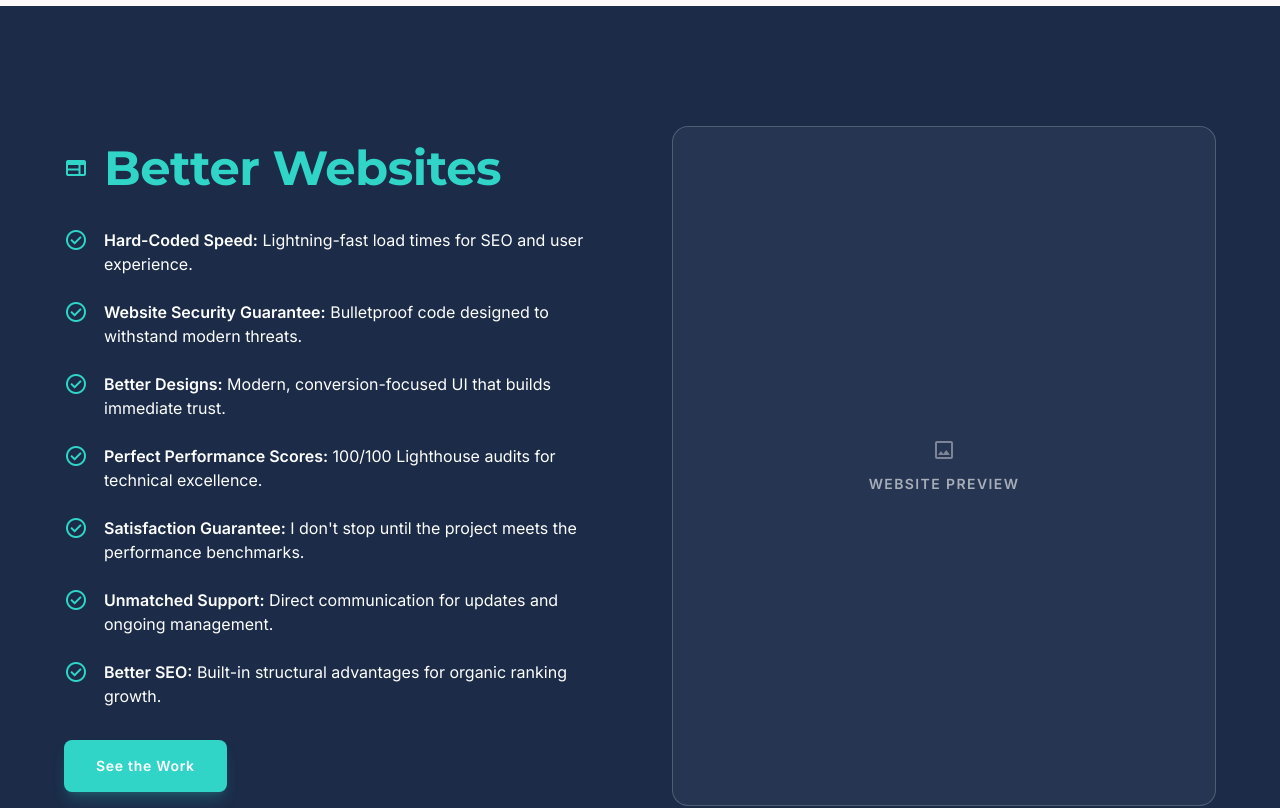
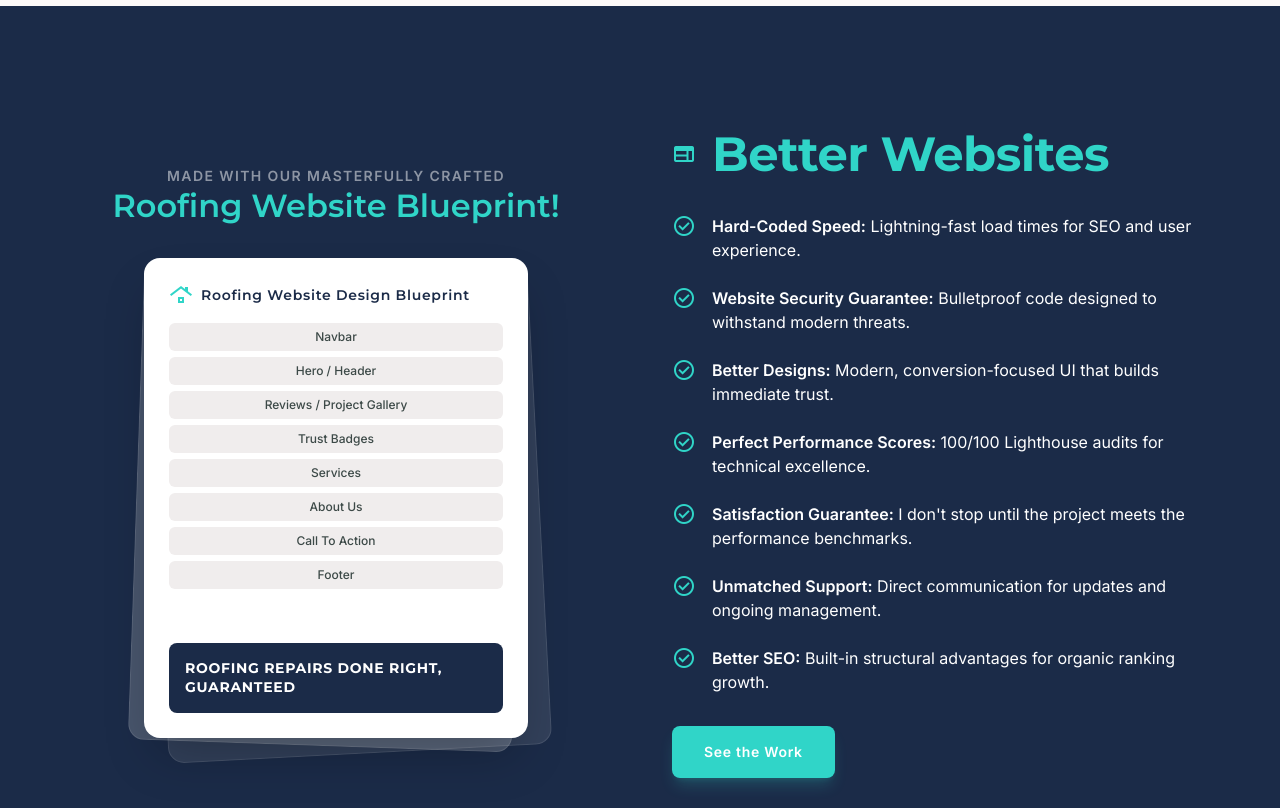
Before and after one commit to Daraphista/angelomendozaworks-site, a Next.js app: page / in a window 1280 px wide. Shown: the part 2780-3588 px from the top of the page. Built offline with nearby package versions, Linux system fonts and the light colour scheme.

Commit message:
feat(homepage): rotate blueprint preview cards in website showcase
Replace the static image placeholder with a stacked-card mockup that
cycles through Law/Roofing/Painting blueprint examples and headline.

```diff
--- a/src/app/globals.css
+++ b/src/app/globals.css
@@ -91,6 +91,21 @@
   border-radius: 9999px;
 }
 
+@keyframes blueprint-fade {
+  from {
+    opacity: 0;
+    transform: translateY(8px);
+  }
+  to {
+    opacity: 1;
+    transform: translateY(0);
+  }
+}
+
+.blueprint-fade {
+  animation: blueprint-fade 0.6s ease both;
+}
+
 .bento-card:hover {
   box-shadow:
     0 20px 25px -5px rgba(0, 0, 0, 0.1),
--- /dev/null
+++ b/src/components/BlueprintShowcase.tsx
@@ -0,0 +1,69 @@
+"use client";
+
+import { useEffect, useState } from "react";
+import { BLUEPRINTS } from "@/data/blueprints";
+
+export default function BlueprintShowcase() {
+  const [index, setIndex] = useState(0);
+
+  useEffect(() => {
+    const id = setInterval(() => {
+      setIndex((current) => (current + 1) % BLUEPRINTS.length);
+    }, 3500);
+    return () => clearInterval(id);
+  }, []);
+
+  const blueprint = BLUEPRINTS[index];
+
+  return (
+    <div className="flex flex-col items-center gap-8 text-center">
+      <div>
+        <p className="font-label-bold text-label-bold uppercase tracking-widest text-white/50">
+          Made with Our Masterfully Crafted
+        </p>
+        <h3
+          key={index}
+          className="blueprint-fade font-headline text-headline-md text-primary"
+        >
+          {blueprint.industry} Website Blueprint!
+        </h3>
+      </div>
+
+      <div className="relative w-full max-w-sm aspect-[4/5]">
+        <div className="absolute inset-0 translate-x-3 translate-y-4 -rotate-3 rounded-2xl bg-white/10 border border-white/10" />
+        <div className="absolute inset-0 -translate-x-2 translate-y-2 rotate-2 rounded-2xl bg-white/20 border border-white/10" />
+
+        <div
+          key={index}
+          className="blueprint-fade absolute inset-0 flex flex-col gap-4 rounded-2xl border border-white/10 bg-white p-6 text-left text-secondary shadow-2xl"
+        >
+          <div className="flex items-center gap-2">
+            <span className="material-symbols-outlined text-primary">
+              {blueprint.icon}
+            </span>
+            <span className="font-headline text-label-bold font-semibold">
+              {blueprint.industry} Website Design Blueprint
+            </span>
+          </div>
+
+          <ul className="space-y-1.5">
+            {blueprint.sections.map((section) => (
+              <li
+                key={section}
+                className="rounded-md bg-surface-container px-3 py-1.5 text-center font-label-sm text-label-sm text-on-surface-variant"
+              >
+                {section}
+              </li>
+            ))}
+          </ul>
+
+          <div className="mt-auto rounded-lg bg-secondary p-4 text-white">
+            <p className="font-headline text-label-bold font-bold leading-snug">
+              {blueprint.previewHeadline}
+            </p>
+          </div>
+        </div>
+      </div>
+    </div>
+  );
+}
--- a/src/components/WebsiteShowcase.tsx
+++ b/src/components/WebsiteShowcase.tsx
@@ -1,4 +1,4 @@
-import ImagePlaceholder from "@/components/ImagePlaceholder";
+import BlueprintShowcase from "@/components/BlueprintShowcase";
 import { WEBSITE_POINTS } from "@/data/propositionPoints";
 
 export default function WebsiteShowcase() {
@@ -6,6 +6,7 @@ export default function WebsiteShowcase() {
     <section className="py-section-gap bg-secondary text-white">
       <div className="max-w-container-max mx-auto px-margin-mobile md:px-margin-desktop">
         <div className="grid grid-cols-1 lg:grid-cols-2 gap-stack-lg md:gap-16 items-center">
+          <BlueprintShowcase />
           <div className="space-y-stack-lg">
             <h2 className="font-headline text-headline-lg text-primary flex items-center gap-4">
               <span className="material-symbols-outlined text-5xl">web</span>
@@ -31,7 +32,6 @@ export default function WebsiteShowcase() {
               See the Work
             </a>
           </div>
-          <ImagePlaceholder label="Website Preview" variant="dark" />
         </div>
       </div>
     </section>
--- /dev/null
+++ b/src/data/blueprints.ts
@@ -0,0 +1,47 @@
+export const BLUEPRINTS = [
+  {
+    industry: "Law",
+    icon: "gavel",
+    sections: [
+      "Navbar",
+      "Hero / Header",
+      "Reviews / Case Results",
+      "Trust Badges",
+      "Practice Areas",
+      "About Us",
+      "Call To Action",
+      "Footer",
+    ],
+    previewHeadline: "INJURY LAWYERS WHO FIGHT FOR YOU",
+  },
+  {
+    industry: "Roofing",
+    icon: "roofing",
+    sections: [
+      "Navbar",
+      "Hero / Header",
+      "Reviews / Project Gallery",
+      "Trust Badges",
+      "Services",
+      "About Us",
+      "Call To Action",
+      "Footer",
+    ],
+    previewHeadline: "ROOFING REPAIRS DONE RIGHT, GUARANTEED",
+  },
+  {
+    industry: "Painting",
+    icon: "format_paint",
+    sections: [
+      "Navbar",
+      "Hero / Header",
+      "Reviews / Before & After",
+      "Trust Badges",
+      "Services",
+      "About Us",
+      "Call To Action",
+      "Footer",
+    ],
+    previewHeadline: "PAINTING PROS TRUSTED BY YOUR NEIGHBORS",
+  },
+] as const;
```
